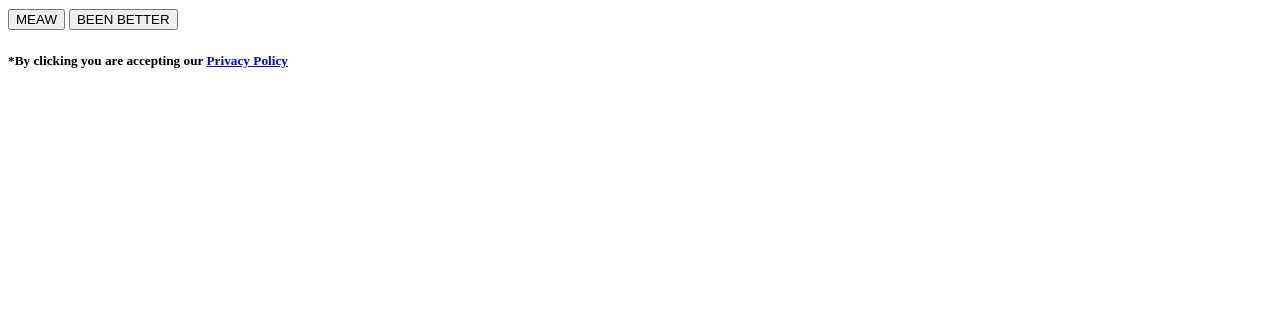
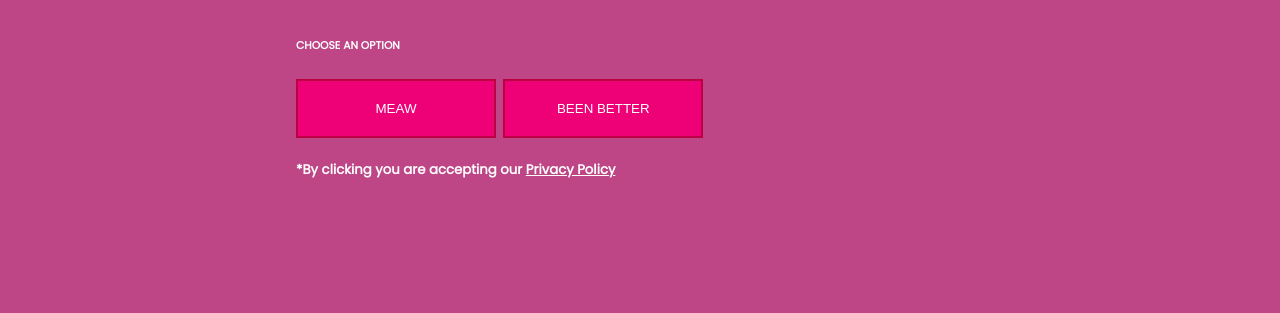
Before and after one commit to LitayemBaha/Landbot, a plain HTML site: page index.html in a window 1280 px wide. Shown: the part 487-800 px from the top of the page. Drawn offline with Linux system fonts and the light colour scheme.

Commit message:
Add files via upload

```diff
--- a/index.html
+++ b/index.html
@@ -5,6 +5,8 @@
     </title>
     <meta charset="UTF-8">
     <link href="https://fonts.googleapis.com/css?family=Poppins" rel="stylesheet">
+    <link rel="stylesheet" type="text/css" href="landbot.css">
+
   </head>
   <body>
     <header>
```
